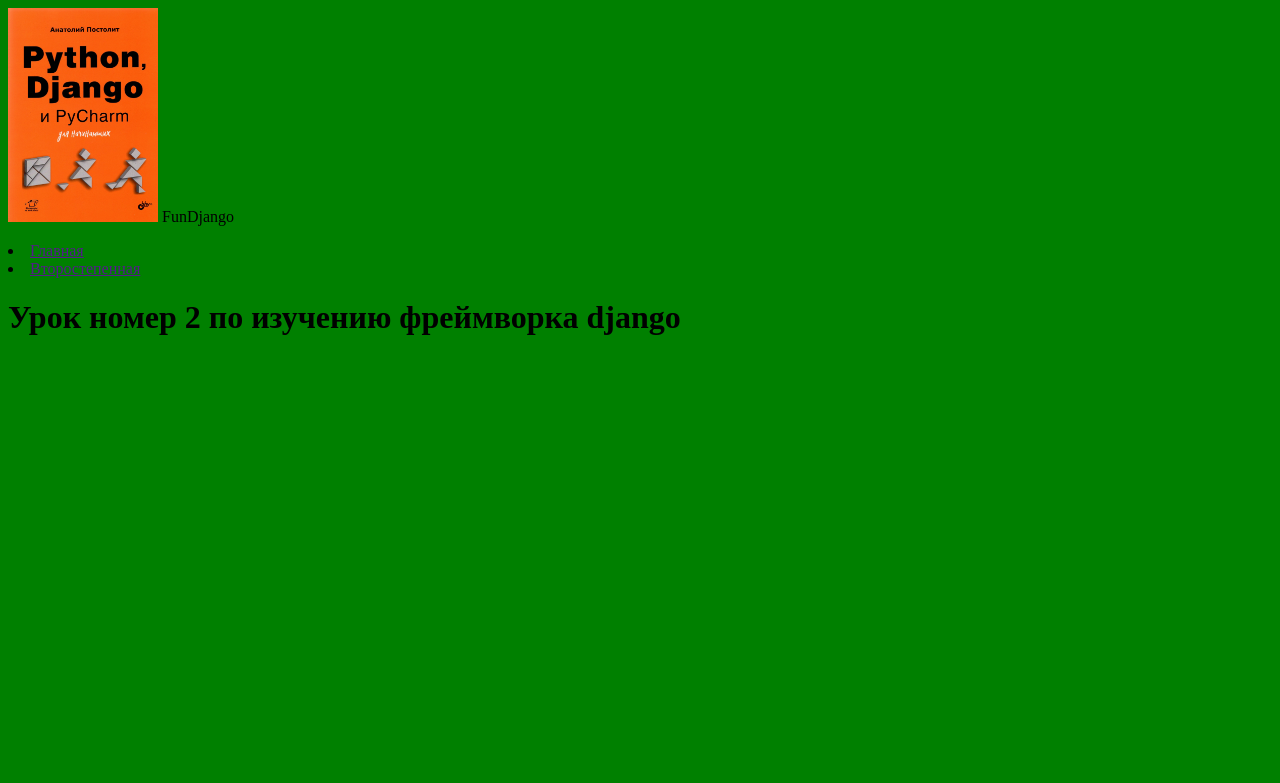
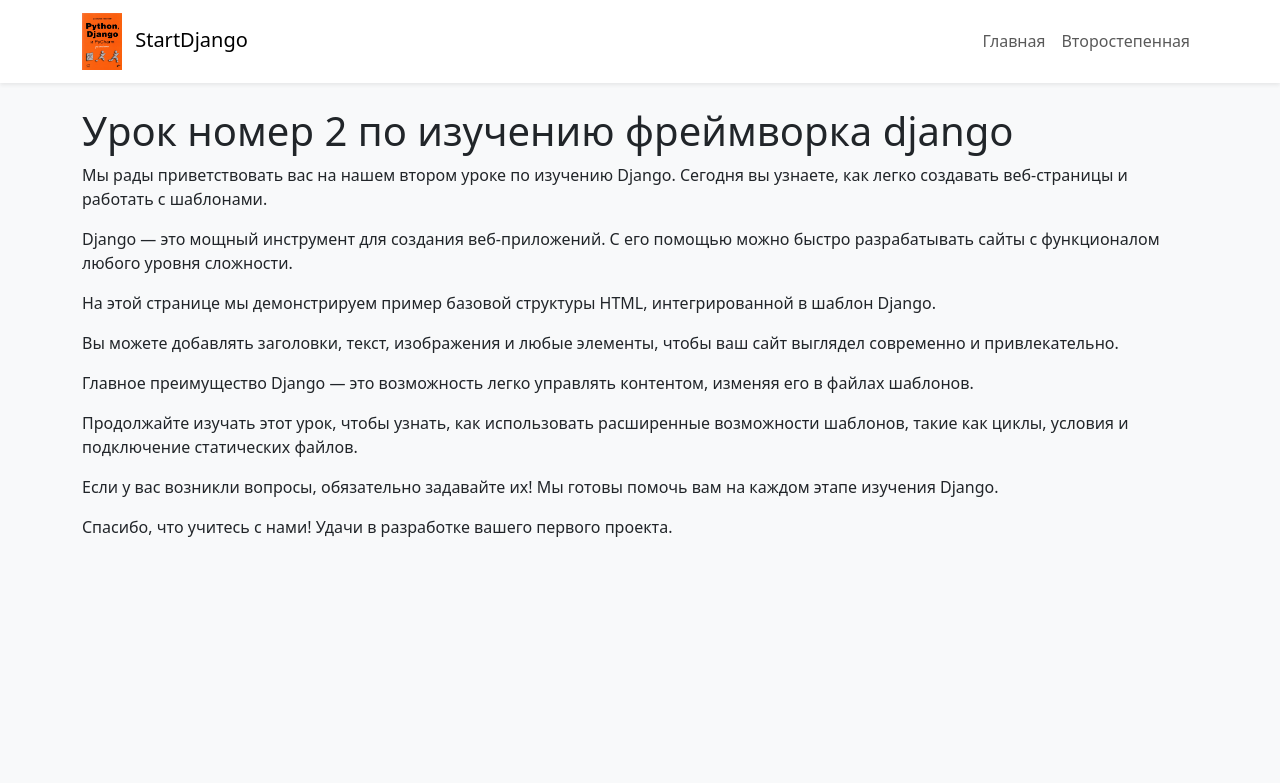
Before and after one commit to solarivz/DJ02.02, a Django app: template ZeroCoder/main/templates/main/index.html in a window 1280 px wide. Shown: the top 783 px of the page. Run offline with Django 5.2, Linux system fonts and the light colour scheme; the template is opened without the code that fills it, so the values that code supplies are empty.

Commit message:
rename temlates  in main app

```diff
--- a/ZeroCoder/main/templates/main/index.html
+++ b/ZeroCoder/main/templates/main/index.html
@@ -1,4 +1,4 @@
-{% extends 'main/layout.html' %}
+{% extends 'main/layoute.html' %}
 
 {% block title %}
     <title>Первая страница на django</title>
@@ -6,4 +6,12 @@
 
 {% block content %}
     <h1>Урок номер 2 по изучению фреймворка django</h1>
+    <p>Мы рады приветствовать вас на нашем втором уроке по изучению Django. Сегодня вы узнаете, как легко создавать веб-страницы и работать с шаблонами.</p>
+    <p>Django — это мощный инструмент для создания веб-приложений. С его помощью можно быстро разрабатывать сайты с функционалом любого уровня сложности.</p>
+    <p>На этой странице мы демонстрируем пример базовой структуры HTML, интегрированной в шаблон Django.</p>
+    <p>Вы можете добавлять заголовки, текст, изображения и любые элементы, чтобы ваш сайт выглядел современно и привлекательно.</p>
+    <p>Главное преимущество Django — это возможность легко управлять контентом, изменяя его в файлах шаблонов.</p>
+    <p>Продолжайте изучать этот урок, чтобы узнать, как использовать расширенные возможности шаблонов, такие как циклы, условия и подключение статических файлов.</p>
+    <p>Если у вас возникли вопросы, обязательно задавайте их! Мы готовы помочь вам на каждом этапе изучения Django.</p>
+    <p>Спасибо, что учитесь с нами! Удачи в разработке вашего первого проекта.</p>
 {% endblock %}
--- a/ZeroCoder/main/templates/main/layout.html
+++ /dev/null
@@ -1,26 +0,0 @@
-{% load static %}
-<! doctype html>
-<html lang="en">
-<head>
-    <meta charset="UTF-8">
-    <meta name="viewport"
-        content="width=device-width, user-scalable=no, initial-scale=1.0, maximum-scale=1.0, minimum-scale=1.0">
-    <meta http-equiv="X-UA-Compatible" content="ie=edge">
-    <link rel="stylesheet" href="{% static 'main/css/main.css' %}">
-    {% block title %}
-    {% endblock %}
-</head>
-<body>
-    <aside>
-        <img src="{% static 'main/img/cover.jpg' %}" alt="Django это круто!" width="150px">
-        <span>FunDjango</span>
-        <ul></ul>
-            <li><a href="">Главная</a></li>
-            <li><a href="">Второстепенная</a></li>
-    </aside>
-    <main>
-        {% block content %}
-        {% endblock %}
-    </main>
-</body>
-</html>
--- /dev/null
+++ b/ZeroCoder/main/templates/main/layoute.html
@@ -0,0 +1,37 @@
+{% load static %}
+<! doctype html>
+<html lang="en">
+<head>
+    <meta charset="UTF-8">
+    <meta name="viewport"
+        content="width=device-width, initial-scale=1.0">
+    <meta http-equiv="X-UA-Compatible" content="ie=edge">
+    <link href="https://cdn.jsdelivr.net/npm/bootstrap@5.3.0-alpha1/dist/css/bootstrap.min.css" rel="stylesheet">
+    <link rel="stylesheet" href="{% static 'main/css/main.css' %}">
+    {% block title %}{% endblock %}
+</head>
+<body class="bg-light">
+    <nav class="navbar navbar-expand-lg navbar-light bg-white shadow-sm">
+        <div class="container">
+            <a class="navbar-brand" href="#">
+                <img src="{% static 'main/img/cover.jpg' %}" alt="Django Fun!" width="40" class="me-2">
+                StartDjango
+            </a>
+            <div>
+                <ul class="navbar-nav">
+                    <li class="nav-item">
+                        <a class="nav-link" href="/">Главная</a>
+                    </li>
+                    <li class="nav-item">
+                        <a class="nav-link" href="/new">Второстепенная</a>
+                    </li>
+                </ul>
+            </div>
+        </div>
+    </nav>
+    <main class="container mt-4">
+        {% block content %}
+        {% endblock %}
+    </main>
+</body>
+</html>
```
Also changed, not shown: ZeroCoder/main/templates/main/nav.html (+10 -4 lines), ZeroCoder/main/templates/main/new.html (+5 -4 lines).
